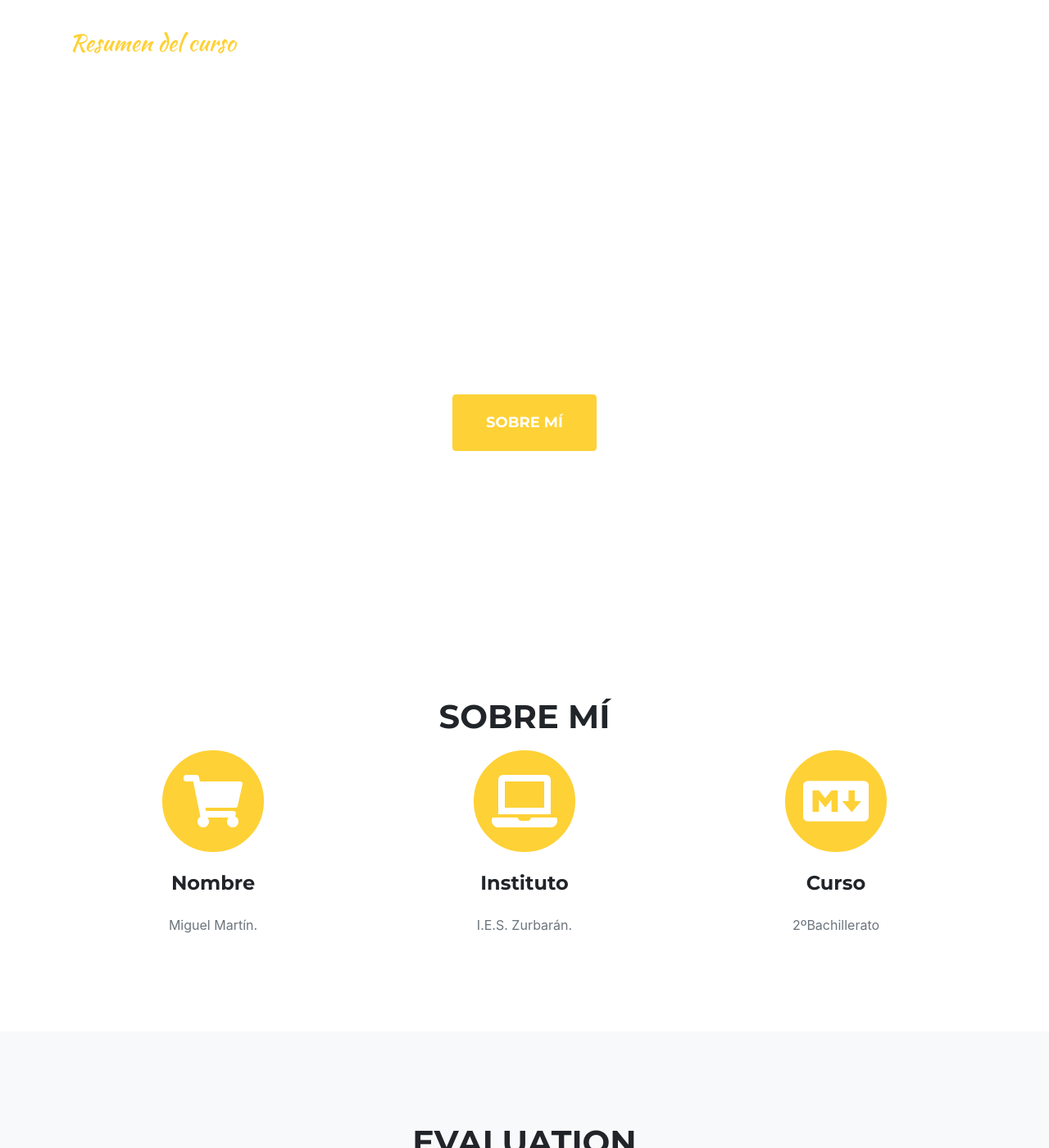
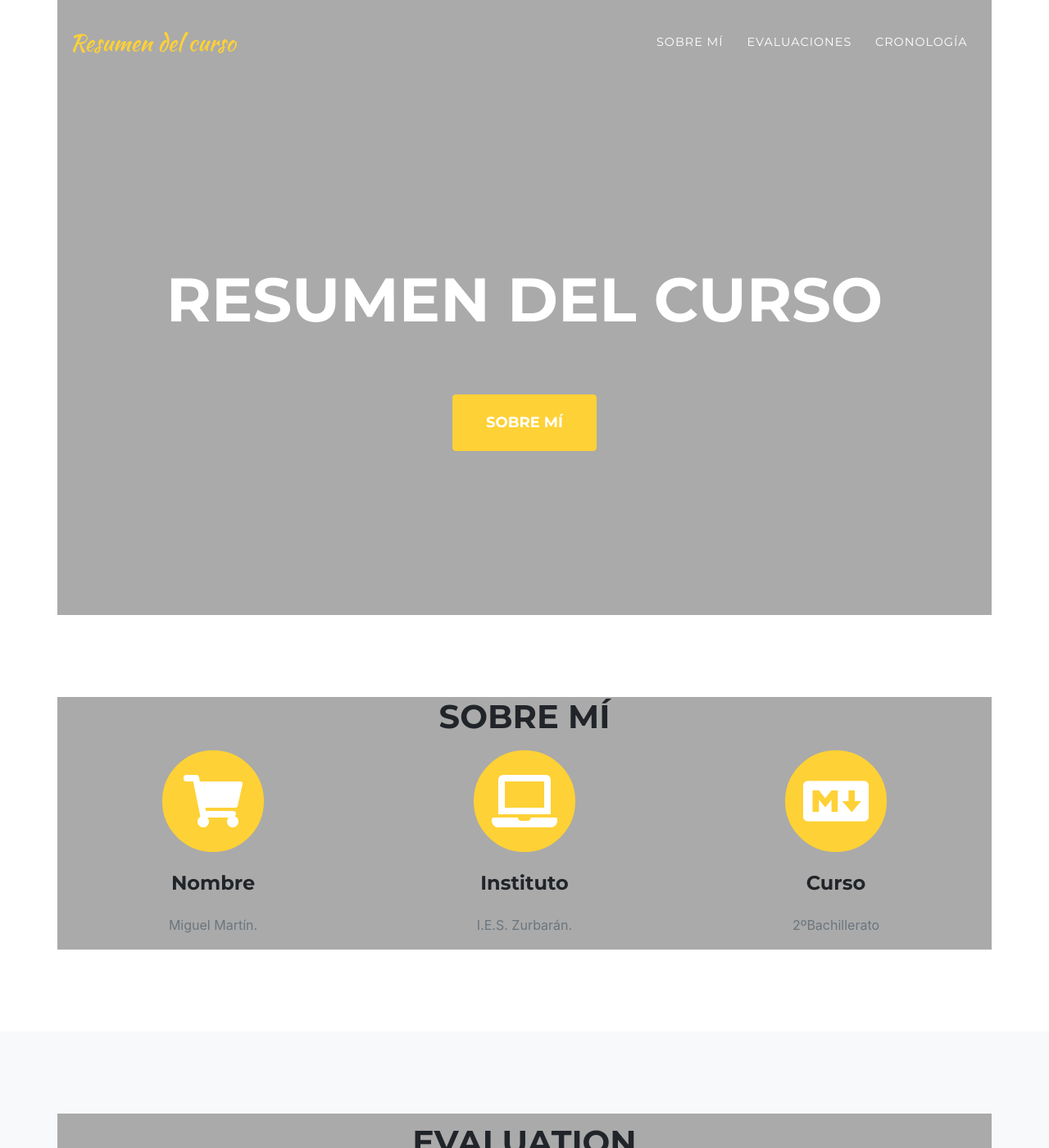
Before and after one commit to javascriptzurbaran/github.ioresumen.io, a Jekyll site: the page built from README.md, in a window 1280 px wide and 1400 px high. Shown: the whole window at 82% size. Built offline with Jekyll 4.4.1, drawn with Linux system fonts in a browser that asks for light colours; some web fonts are replaced; our own code applies the rules of GitHub Pages for plain Markdown files.

Commit message:
Update _page.scss

```diff
--- a/_sass/base/_page.scss
+++ b/_sass/base/_page.scss
@@ -1,4 +1,7 @@
 // Global styling for this template
+.container {
+  background: #aaa;
+}
 body {
   overflow-x: hidden;
   @include body-font;
```
